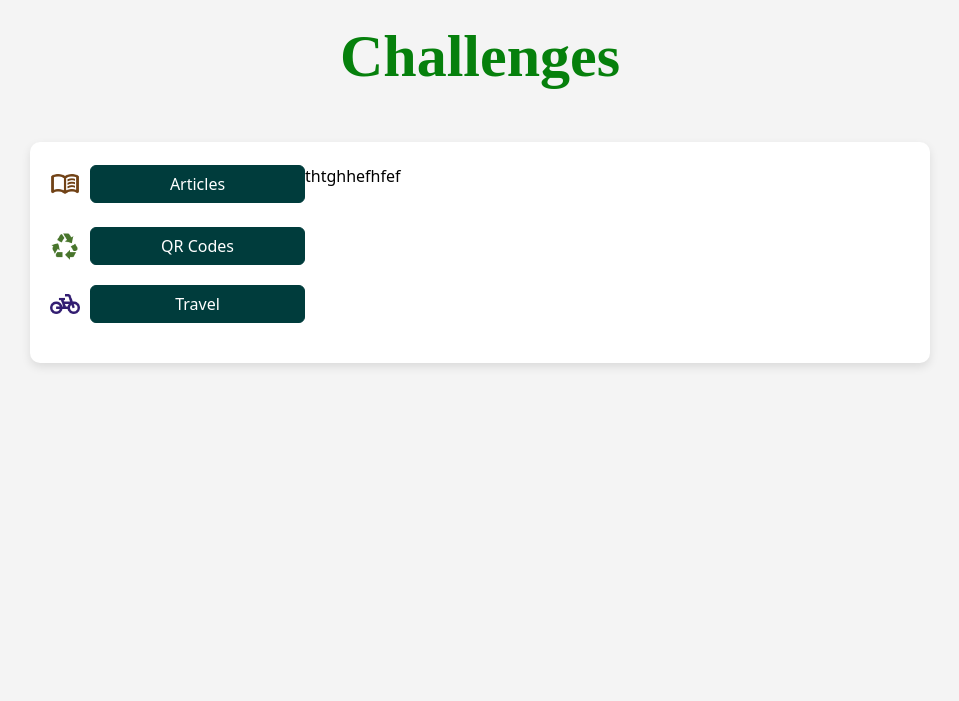
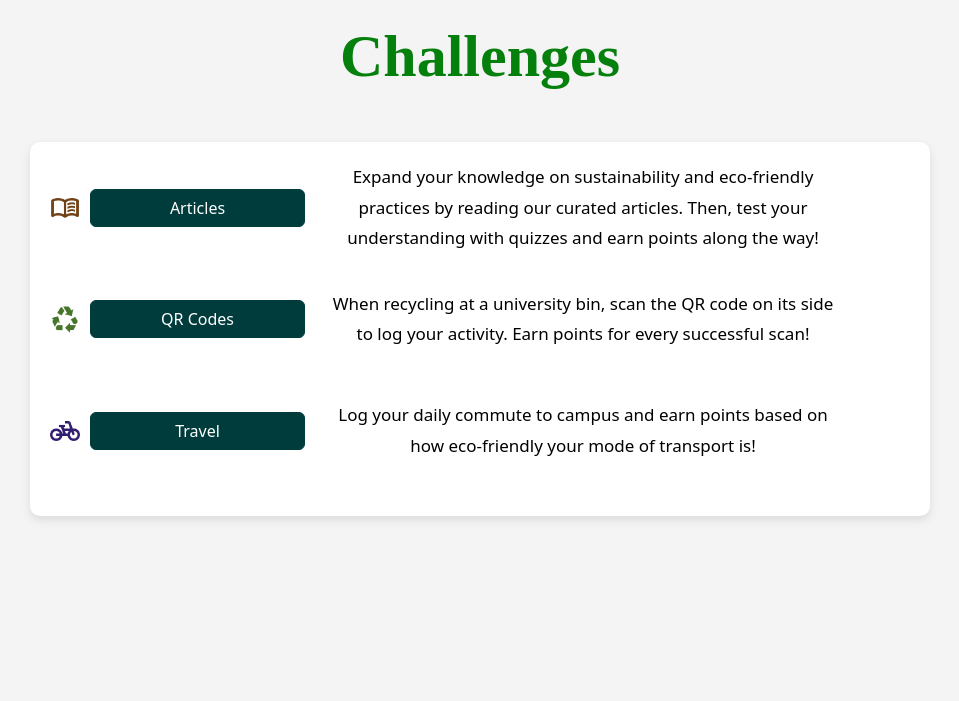
Before and after one commit to Josh-Money/ECM2434-Group-Software-Project, a Django app: template game/challenges/templates/challenges/challenges.html in a window 1280 px wide. Shown: the top 701 px of the page, without its empty margins (160-1119 px from the left). Run offline with Django 3.2, Linux system fonts and the light colour scheme; the template is opened without the code that fills it, so the values that code supplies are empty; some libraries are stand-ins or nearby versions; some web fonts are replaced.

Commit message:
Update challenges

```diff
--- a/game/challenges/templates/challenges/challenges.html
+++ b/game/challenges/templates/challenges/challenges.html
@@ -24,20 +24,29 @@
 <body>
     <h1 class="title">Challenges</h1>
     <div class="container">
-        <div style="display: flex; align-items: center; margin-bottom: 20px;">
+        <div style="display: flex; align-items: center; margin-bottom: 35px;">
             <img src="/static/images/Book.png" alt="Articles" style="margin-right: 10px; height: 30px; width: 30px;">
             <a href="/articles" class="btn btn-primary w-25">Articles</a>
-            <p> thtghhefhfef </p>
+            <div style="margin-left: 20px; font-size: 17px; text-align: center; width: 60%;">
+                Expand your knowledge on sustainability and eco-friendly practices by reading our curated articles. Then, test your understanding with quizzes and earn points along the way!
+            </div>
         </div>
 
-        <div style="display: flex; align-items: center; margin-bottom: 20px;">
+        <div style="display: flex; align-items: center; margin-bottom: 50px;">
             <img src="/static/images/Recycling.png" alt="QR Codes" style="margin-right: 10px; height: 30px; width: 30px;">
             <a href="/qr" class="btn btn-primary w-25">QR Codes</a>
+            <div style="margin-left: 20px; font-size: 17px; text-align: center; width: 60%;">
+                When recycling at a university bin, scan the QR code on its side to log your activity. Earn points for every successful scan!
+            </div>
         </div>
 
-        <div style="display: flex; align-items: center; margin-bottom: 20px;">
+        <div style="display: flex; align-items: center; margin-bottom: 35px;">
             <img src="/static/images/Bike.png" alt="Travel" style="margin-right: 10px; height: 30px; width: 30px;">
             <a href="/travel" class="btn btn-primary w-25">Travel</a>
+            <div style="margin-left: 20px; font-size: 17px; text-align: center; width: 60%;">
+                Log your daily commute to campus and earn points based on how eco-friendly your mode of transport is!
+
+            </div>
         </div>
     </div>
 </body>
```
